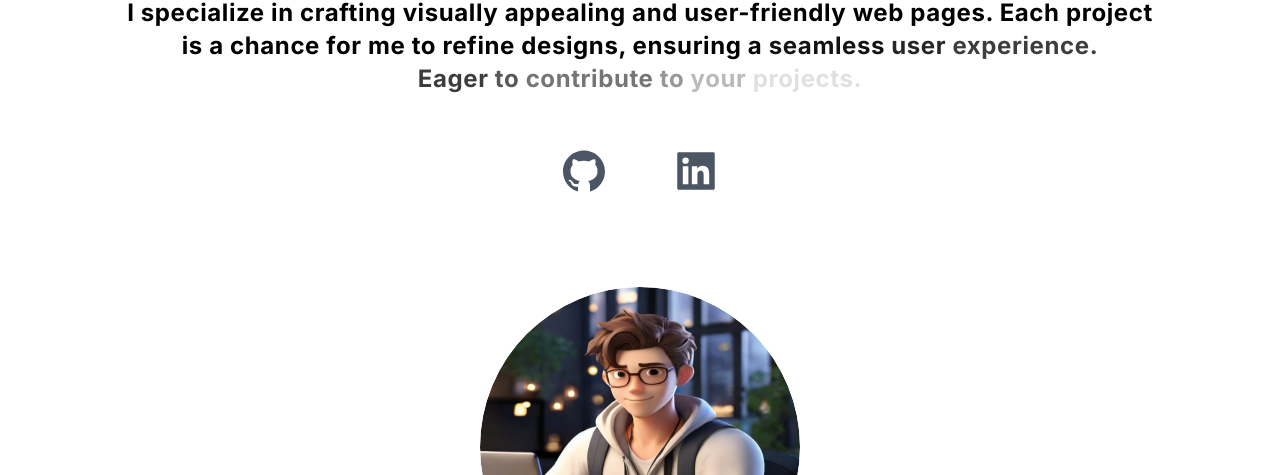
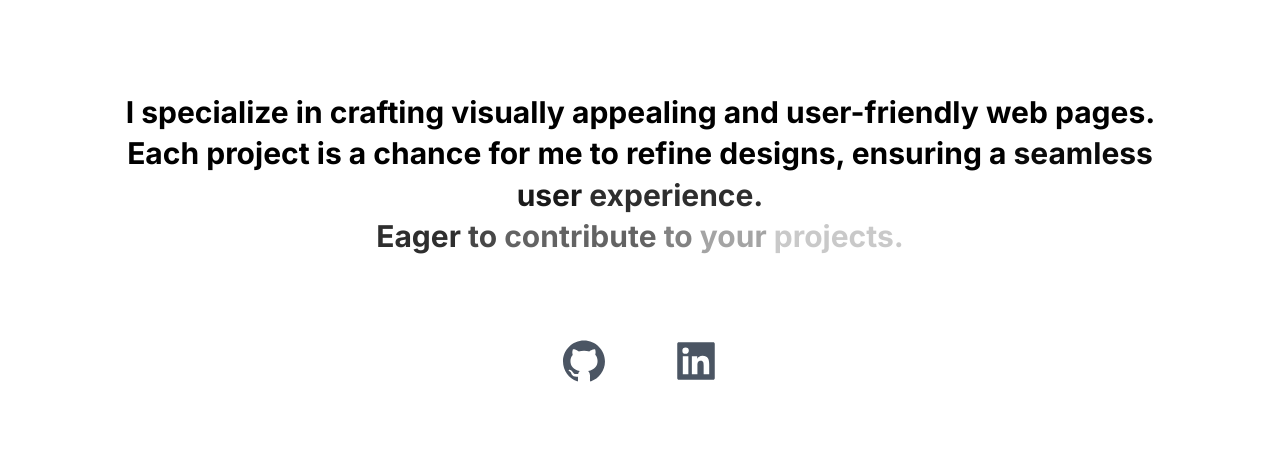
Before and after one commit to ManuBhardwaj001/Personal-Portfolio, a Next.js app: page / in a window 1280 px wide. Shown: the part 988-1463 px from the top of the page. Built offline with nearby package versions, Linux system fonts and the light colour scheme.

Commit message:
minor ui changes

```diff
--- a/src/app/components/TGE.tsx
+++ b/src/app/components/TGE.tsx
@@ -5,6 +5,6 @@ const words = `I specialize in crafting visually appealing and user-friendly web
 Eager to contribute to your projects.
 `;
 
-export function TextGenerateEffectDemo() {
+export function TGE() {
   return <TextGenerateEffect words={words} className="whitespace-pre-line" />;
 }
--- a/src/app/components/ui/text-generate-effect.tsx
+++ b/src/app/components/ui/text-generate-effect.tsx
@@ -45,7 +45,7 @@ export const TextGenerateEffect = ({
   return (
     <div className={cn("font-bold", className)}>
       <div className="mt-4">
-        <div className=" dark:text-white text-black text-2xl leading-snug tracking-wide px-10">
+        <div className=" dark:text-white text-black text-3xl leading-snug px-[1rem]">
           {renderWords()}
         </div>
       </div>
--- a/src/app/page.js
+++ b/src/app/page.js
@@ -15,7 +15,7 @@ import tailwind from "../../public/tech_stack/tailwind.png";
 import git from "../../public/tech_stack/git.png";
 import { useState } from "react";
 import { TailwindcssButtons } from "./components/TailwindcssButtons";
-import { TextGenerateEffectDemo } from "./components/TGE";
+import { TGE } from "./components/TGE";
 import { Sparkles } from "./components/Sparkles";
 import { ThreeDCardDemo } from "./components/ThreeDNetflix";
 import { ThreeDSavvySquare } from "./components/ThreeDSavvySquare";
@@ -47,10 +47,10 @@ export default function Home() {
             </ul>
           </nav>
           <div className="flex justify-center">{/* <TRC /> */}</div>
-          <div className="text-center p-10 px-20">
-            <TextGenerateEffectDemo className="leading-8" />
+          <div className="text-center mt-[6rem] p-10 px-20">
+            <TGE className="leading-8" />
           </div>
-          <div className="text-5xl flex justify-center gap-16 py-3 text-gray-600 dark:text-white">
+          <div className="text-5xl flex justify-center gap-16 py-10 text-gray-600 dark:text-white">
             <a target="_blank" href="https://github.com/ManuBhardwaj001">
               <AiFillGithub className="cursor-pointer"></AiFillGithub>
             </a>
@@ -61,6 +61,8 @@ export default function Home() {
               <AiFillLinkedin />
             </a>
           </div>
+        </section>
+        <section>
           <div className="relative mx-auto background-transparent w-80 h-80 mt-20 rounded-full overflow-hidden">
             <Image
               className=" h-80 rounded-full"
@@ -70,10 +72,8 @@ export default function Home() {
               unoptimized
             />
           </div>
-        </section>
-        <section>
           <div
-            className="flex shadow-lg py-[5rem] mx-6 sm:mx-8 md:mx-8 lg:mx-8 xl:mx-10
+            className="flex shadow-lg py-[5rem] mx-6 sm:mx-8 md:mx-[8rem] lg:mx-[12rem] xl:mx-[14rem]
  rounded-xl flex-col items-center mt-10 space-y-4 dark:shadow-white"
           >
             {/* Top row */}
```
